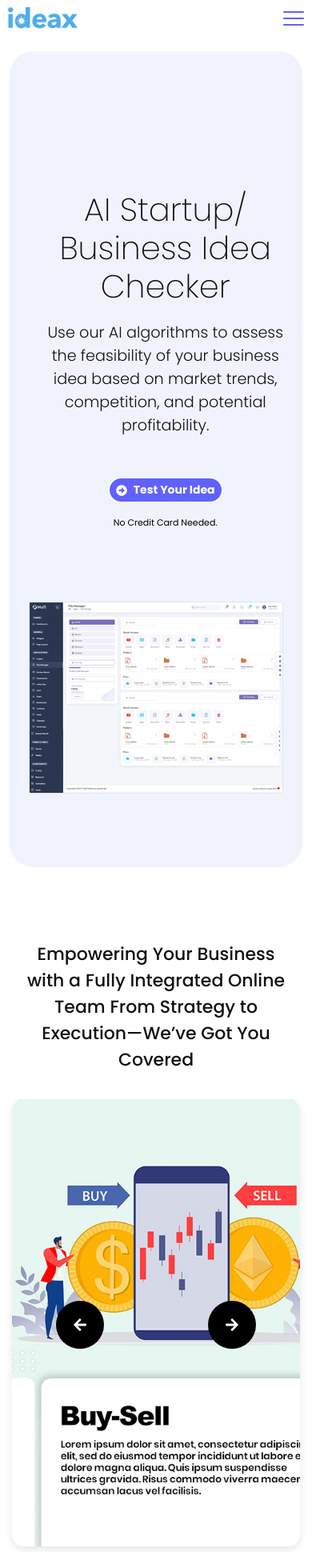
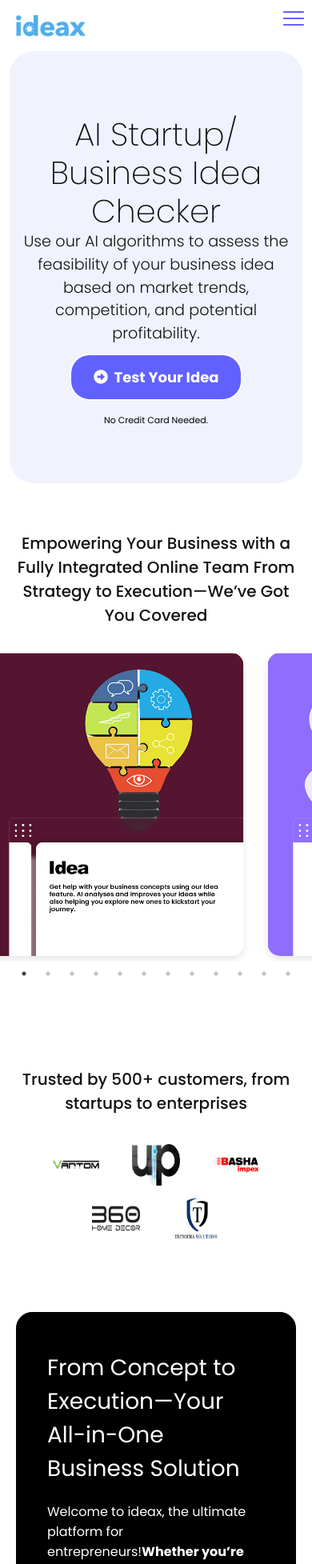
Before and after one commit to gagankishor/ideaxx, a React (Vite) app: page / in a window 390 px wide. Shown: the top 1955 px of the page at 80% size. Built offline with nearby package versions, Linux system fonts and the light colour scheme; a web font is replaced by a local one.

Commit message:
new changes

```diff
--- a/src/components/CardSlider.css
+++ b/src/components/CardSlider.css
@@ -29,6 +29,7 @@
   gap: 200px;
 }
 .slider-card {
+  width: 100%;
   position: relative;
   border-radius: 15px;
   overflow: hidden;
@@ -159,11 +160,9 @@
   color: #000;
 }
 
-.slider-card-image {
-  background-size: cover;
-  background-position: center;
-  height: 350px;
-}
+/* .slider-card-image {
+
+} */
 @media (max-width: 480px) {
   .right-sedow {
     display: none;
@@ -171,8 +170,9 @@
   .left-sedow {
     display: none;
   }
-  .slider-card-image {
-    min-height: 560px;
-    height: auto;
+  .slider-card {
+    /* margin: 0 30px; */
+    width: 50%;
   }
+
 }
--- a/src/components/CardSlider.jsx
+++ b/src/components/CardSlider.jsx
@@ -11,14 +11,10 @@ import {
 } from "react-icons/fa";
 // import { FontAwesomeIcon } from '@fortawesome/react-fontawesome';
 // import { faLightbulb as solidLightbulb } from '@fortawesome/free-solid-svg-icons';
-import {
-  PiIdentificationCardBold,
-  PiIdentificationCardLight,
-} from "react-icons/pi";
 
 const CardSlider = () => {
   const settings = {
-    dots: false,
+    dots: true,
     infinite: true,
     speed: 500,
     slidesToShow: 4.8,
@@ -99,8 +95,10 @@ const CardSlider = () => {
       {
         breakpoint: 480,
         settings: {
-          slidesToShow: 1,
+          slidesToShow: 1.1,
           slidesToScroll: 1,
+          nextArrow: <></>,
+          prevArrow: <></>,
         },
       },
       {
@@ -108,6 +106,8 @@ const CardSlider = () => {
         settings: {
           slidesToShow: 1,
           slidesToScroll: 1,
+          nextArrow: <></>,
+          prevArrow: <></>,
         },
       },
     ],
@@ -118,14 +118,7 @@ const CardSlider = () => {
     // { id: 2, title: '', description: '', bgImage: '/homeslider/bisness.jpeg' },
     // { id: 3, title: '', description: '', bgImage: '/homeslider/community.jpeg' },
     // { id: 4, title: '', description: '', bgImage: '/homeslider/cashflow.jpeg' },
-    {
-      pointers: [""],
-      icon: "main-icon/Buy-Sell.png",
-      id: 12,
-      title: "Buy-Sell",
-      description: "",
-      bgImage: "/sliderLandigPage/12.jpg",
-    },
+
     {
       pointers: [
         "New Idea finalise",
@@ -234,6 +227,14 @@ const CardSlider = () => {
       description: "Community",
       bgImage: "sliderLandigPage/1.jpg",
     },
+    {
+      pointers: [""],
+      icon: "main-icon/Buy-Sell.png",
+      id: 12,
+      title: "Buy-Sell",
+      description: "",
+      bgImage: "/sliderLandigPage/12.jpg",
+    },
     // { id: 6, title: 'Integrity', description: '', bgImage: '/sliderLandigPage/6.jpg' },
     // { id: 7, title: 'Inovation', description: '', bgImage: '/sliderLandigPage/7.jpg' },
     // { id: 10, title: 'Col', description: '', bgImage: '/sliderLandigPage/10.jpg' },
@@ -264,14 +265,21 @@ const CardSlider = () => {
           <div className="left-sedow"></div>
           <Slider {...settings}>
             {cards.map((card) => (
-              <div key={card.id} className="slider-card" style={{ width: "100%" }}>
-                <div
-                  className="slider-card-image"
-                  style={{
-                    backgroundImage: `url(${card.bgImage})`,
-
-                  }}
-                />
+              <div
+                key={card.id}
+                className="slider-card"
+                style={{ width: "90%" }}
+              >
+              <img
+                src={card.bgImage}
+                alt="Slider Image"
+                style={{
+                  width: "100%",
+                  height: "auto", // Let the height be determined by the width (maintain aspect ratio)
+                  objectFit: "cover"
+                }}
+                className="slider-card-image"
+              />
                 <div className="card-content2">
                   <h3
                     style={{
@@ -280,7 +288,7 @@ const CardSlider = () => {
                       textAlign: "left",
                       fontSize: "18px",
                       fontWeight: "300",
-                      padding:"0px"
+                      padding: "0px",
                     }}
                   >
                     <div
--- a/src/config/Api.js
+++ b/src/config/Api.js
@@ -1,8 +1,8 @@
 // export const RestAPI = "https://api.middle-east-music.com/api";
-// export const RestAPI = "http://127.0.0.1:3000/api";
+export const RestAPI = "http://127.0.0.1:3000/api";
 // export const RestAPI = "https://lgbl2b34-3000.inc1.devtunnels.ms/api";
 // export const RestAPI = "http://88.222.212.243/api";
-export const RestAPI = "https://ideax.in/api";
+// export const RestAPI = "https://ideax.in/api";
 
 // https://lgbl2b34-3000.inc1.devtunnels.ms/
 import axios from 'axios';
--- a/src/css/App.css
+++ b/src/css/App.css
@@ -1053,7 +1053,7 @@ table tr:nth-child(even) {
   left: 490px;
   background: linear-gradient(180deg, rgb(252, 251, 251) 40%, rgb(255, 255, 255) 80%);
   border-radius: 20px;
-  height: 380px;
+  /* height: 380px; */
   overflow: hidden;
 }
 
@@ -1107,7 +1107,7 @@ table tr:nth-child(even) {
 }
 .card-slider-haedding {
   padding: 32px 30px;
-  font-size: 22px;
+  font-size: 20px;
   font-weight: 500;
   margin: 0;
   text-align: center;
@@ -1170,26 +1170,50 @@ table tr:nth-child(even) {
   .motion-img1 {
     display: none;
   }
+  .hero .container.hero-container2 .hero-block2 img{
+    display: none;
+  }
 }
 @media (max-width: 480px) {
   .hero {
-    padding: 10vh 0;
+    padding: 0vh 0;
     width: 94%;
     overflow: hidden;
 }
-
+.main-haedding-h2 {
+  padding: 32px 20px;
+
+}
+.hero .container {
+    max-width: 98%;
+    margin: 0 auto;
+}
+.card-slider-haedding {
+  padding: 0px 20px 32px;
+}
 .hero .container .hero-block h1 {
     font-size: 2rem;
+    padding: 10px;
+    margin: 0;
+}
+.idea-checker-heading {
+    background-color: #111111;
+    word-wrap: break-word;
+    box-sizing: border-box;
+    overflow: hidden;
+    color: white;
+    padding: 20px;
+    width: 100%; /* Ensure it doesn't exceed container width */
 }
 
 .hero .container .hero-block p {
     font-size: 0.8rem;
-    width: 90%;
+    width: 100%;
     margin: auto;
 }
-
   .hero .container .hero-block .btns-container .btn {
-    padding: 4px 8px;
+    padding: 14px 28px;
+    font-size: 18px;
   }
 
   .hero .container.hero-container2 .hero-block2 img {
@@ -2352,6 +2376,7 @@ nav .container .burger {
 
   nav .container .logo-side a img {
     width: 90px;
+    margin: 10px 0 0 10px;
   }
 
   nav .container .right-side {
@@ -3551,7 +3576,9 @@ nav .container .burger {
     flex-direction: column;
     align-items: center;
   }
-
+  .top-section .btns-container {
+    margin-top: 20px;
+  }
   .talk-button {
     width: 100%;
     margin-top: 20px;
@@ -3579,37 +3606,30 @@ nav .container .burger {
 .video-section {
   display: flex;
   flex-wrap: wrap;
-  gap: 10px; /* Space between videos */
+  gap: 30px; /* Space between videos */
   max-width: 1400px;
   margin: 0 auto; /* Center the video section */
 }
 
 .video-frame {
-  width: 49%; /* Default width for desktop */
+  width: 46%; /* Default width for desktop */
   height: 315px; /* Fixed height */
   border: none; /* Remove default border */
-}
-.idea-checker-heading {
-  background-color: #111111;
-  word-wrap: break-word;
-  color: white; /* Add this to ensure the text is visible on the dark background */
-  padding: 20px;
-}
-
-.idea-checker-subheading {
-  display: block;
-  margin: 20px 0 30px 0;
-  word-wrap: break-word;
-}
+  margin: auto;
+}
+
 
 .idea-checker-description {
   font-size: 20px;
   color: white; /* Ensure text is visible */
-  margin: 0; /* Remove default paragraph margin */
+  margin: 0;
 }
 @media (max-width: 768px) {
+  .video-section {
+    gap: 50px;
+  }
   .video-frame {
-    width: 90%; /* Full width on smaller screens */
+    width: 80%; /* Full width on smaller screens */
     height: 200px; /* Adjust height for smaller screens */
     margin: auto;
   }
@@ -3700,7 +3720,9 @@ nav .container .burger {
 @media (max-width: 768px) {
   .client-description {
     font-size: 1.3rem;
-    padding: 10px;
+    /* padding: 10px; */
+    width: 100%;
+
   }
   .client-heading-text {
     font-size: 2rem;
--- a/src/pages/Home/components/MainNavBar.jsx
+++ b/src/pages/Home/components/MainNavBar.jsx
@@ -7,7 +7,6 @@ import { LogoutButton } from "../../auth/Logout";
 import { isAuthenticated } from "../../../config/Auth";
 import { AuthContext } from "../../../config/AuthContext";
 import { FaArrowAltCircleRight } from "react-icons/fa";
-import EmailSignUpModal from "./EmailSignUpModal ";
 
 export const MainNavBar = () => {
   // menu state
@@ -15,12 +14,9 @@ export const MainNavBar = () => {
   const isLoggedIn = !!localStorage.getItem("token");
   const { isAuthenticated, logout } = useContext(AuthContext);
   const location = useLocation();
-  const [emailLoginModalOpen, setEmailLoginModalOpen] = useState(false);
   // toggle menu on mobiles
   const showMenu = () => {
     toggle ? setToggle(false) : setToggle(true);
-    setEmailLoginModalOpen(toggle);
-    console.log("first")
   };
   // Function to close the modal
   // const closeEmailLoginModal = () => {
@@ -29,10 +25,6 @@ export const MainNavBar = () => {
   return (
     <>
       <nav>
-      <EmailSignUpModal
-                    emailLoginModalOpen={emailLoginModalOpen}
-                    setEmailLoginModalOpen={setEmailLoginModalOpen}
-                  />
         <div className="container">
           <div className="logo-side">
             <Link to="/">
@@ -68,7 +60,7 @@ export const MainNavBar = () => {
               {isAuthenticated ? (
                 <li
                   className="nav-login-btn"
-                  style={{ marginLeft: "15px", cursor: "pointer",marginRight:'20px' }}
+                  style={{  cursor: "pointer",marginRight:'20px' }}
                   onClick={logout}
                 >
 
--- a/src/pages/Home/components/landing/CoreSolutionsSection.jsx
+++ b/src/pages/Home/components/landing/CoreSolutionsSection.jsx
@@ -83,7 +83,7 @@ const contentData = {
         "Evaluate potential risks associated with your business idea to prepare for challenges.",
     },
   ],
-  "Integrated Online Team Solutions": [
+  "Integrated Online Team": [
     {
       title: "Strategic Planning",
       description:
@@ -278,16 +278,15 @@ const CoreSolutionsSection = () => {
                 padding: "20px",
                 backgroundColor: "#000",
                 color: "#fff",
-                width: "70%",
               }}
             >
               <Slider {...settings}>
                 {icons.map((item, index) => (
                   <div
                     key={index}
+                    style={{ textAlign: "center", padding: "110px" ,width:'40%'}}
                     className="icon-item"
                     onClick={() => setSelectedIcon(item.label)}
-                    style={{ textAlign: "center", padding: "0px" ,gap:'20px'}}
                   >
                     <div
                       className="icon"
--- a/src/pages/Home/components/landing/Hero.jsx
+++ b/src/pages/Home/components/landing/Hero.jsx
@@ -18,8 +18,13 @@ export const Hero = () => {
           <h1 className="idea-checker-heading">
             AI Startup/ Business Idea Checker
             <span className="idea-checker-subheading">
-    <p className="idea-checker-description" style={{fontSize:'1.2rem'}}>
-      Use our AI algorithms to assess the feasibility of your business idea based on market trends, competition, and potential profitability.
+              <p
+                className="idea-checker-description"
+                style={{ fontSize: "1.2rem" }}
+              >
+                Use our AI algorithms to assess the feasibility of your business
+                idea based on market trends, competition, and potential
+                profitability.
               </p>
             </span>
           </h1>
@@ -35,10 +40,22 @@ export const Hero = () => {
       <div className="container hero-container2">
         <div className="hero-block2">
           <img src="/roadmap.jpeg" alt="Roadmap" className="hero-roadmap-img" />
-    <div className=" roadmap-card">
-      <img src="/idiaxsection122.png" alt="Roadmap" className="roadmap-card-img" />
-      <img src="/idiaxsection12331.png" alt="Roadmap" className="roadmap-card-img-small" />
-      <img src="/idiaxsection12332.png" alt="Roadmap" className="roadmap-card-img-tiny" />
+          <div className="roadmap-card">
+            <img
+              src="/ideaX_aa.jpg"
+              alt="Roadmap"
+              className="roadmap-card-img"
+            />
+            {/* <img
+              src="/idiaxsection12331.png"
+              alt="Roadmap"
+              className="roadmap-card-img-small"
+            />
+            <img
+              src="/idiaxsection12332.png"
+              alt="Roadmap"
+              className="roadmap-card-img-tiny"
+            /> */}
           </div>
           <motion.img
             src="/idiaxsection1.png"
@@ -66,7 +83,6 @@ export const Hero = () => {
           />
         </div>
       </div>
-
     </div>
   );
 };
--- a/src/pages/Home/components/landing/TrustedBySection.css
+++ b/src/pages/Home/components/landing/TrustedBySection.css
@@ -79,7 +79,7 @@
 
   @media (max-width: 768px) {
     .logos {
-      padding: 100px 20px;
+      padding: 80px 20px;
     }
     .highlight-section {
       height: auto;
@@ -87,10 +87,18 @@
 
     }
     .col-left-content {
-        margin-top: 40px;
+        margin-top: 0px;
         font-size: 28px;
+        padding: 0px;
+
     }
+    .col-left {
+      position: relative;
+      margin-top: 0px;
+      padding: 0px;
 
+
+    }
     .company-logo {
       width: 60px;
     }
@@ -107,6 +115,6 @@
     }
     .col {
       width: 100%;
-      padding: 40px 10px 0px;
+      padding: 20px 10px 0px;
     }
   }
```
Also changed, not shown: public/ideaX_aa.jpg (added), public/ideaX_aa.webp (added). Lines whose indentation alone changed are shown as unchanged.
